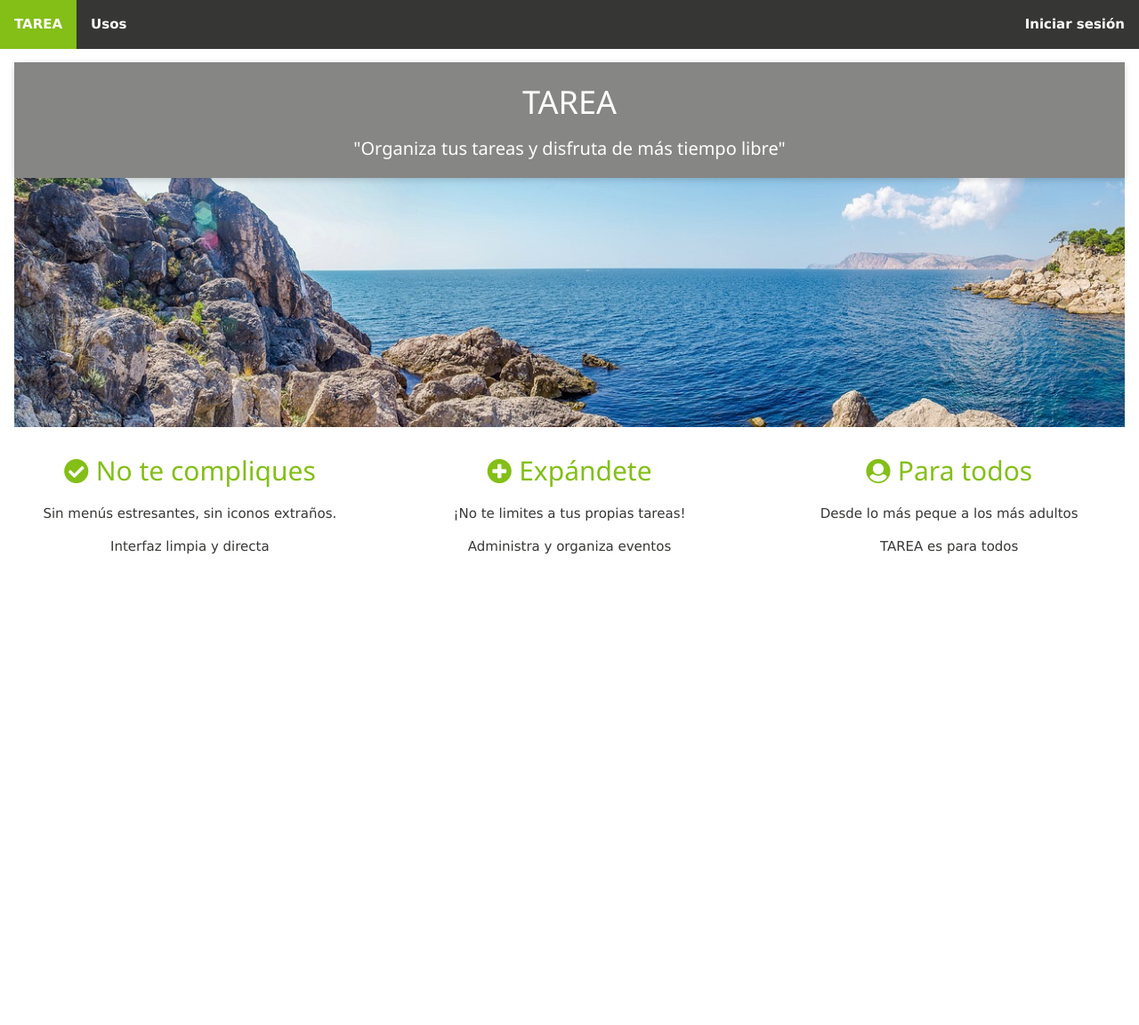
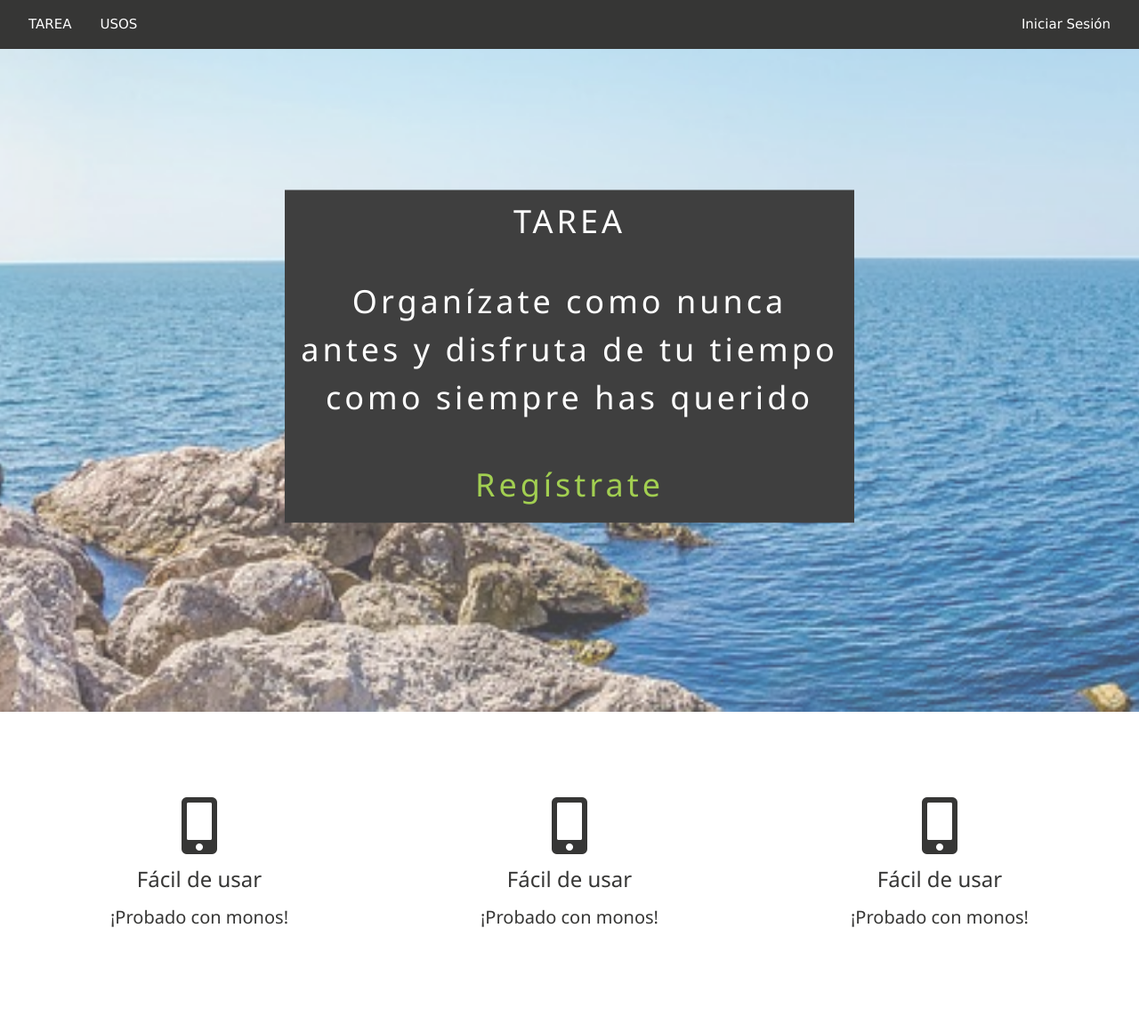
Before and after one commit to JoaquinBelloJimenez/tarea, a PHP site: page / in a window 1280 px wide. Shown: the whole page at 89% size. Before the commit the page ends 623 px from the top, so only its background shows below. Run offline with PHP 8.4, Linux system fonts and the light colour scheme.

Commit message:
Reestructuracion general

```diff
--- a/css/tarea.css
+++ b/css/tarea.css
@@ -10,17 +10,12 @@
   scroll-behavior: smooth;
 }
 
-body
-{margin: 0;}
+
 
 html, body {
   height: 100% !important;
 }
 
-body .full-height {
-  scroll-behavior: smooth;
-  height: 100% !important;
-}
 
 /*.Completada {
   display: none; Edita para mostrar las tareas co,pletadas o las incompletas
@@ -55,44 +50,12 @@ body .full-height {
 {background-color: var(--color-sec); color:white;}
 .color-hover-black:hover
 {background-color: var(--color-black); color:white;}
-/**/
 
-/**/
-.full-width
-{width:100%;}
-.full-height
-{height: 100%;}
-.half-height
-{min-height: 50%;}
-/**/
-.main-content{
-  padding-top: 54px;
-  overflow-y: scroll;
+.background-img-1 {
+  background: url("../img/img1.jpg");
+  min-height: 100%;
+  background-attachment: fixed;
+  background-position: center;
+  background-repeat: no-repeat;
+  background-size: cover;
 }
-a
-{text-decoration:none;}
-
-.w3-margin-top-64
-{margin-top:64px;}
-.w3-margin-bottom
-{margin-bottom:32px;}
-.w3-round-bottom-left
-{border-radius: 0px 0px 5px 30px;}
-.w3-round-bottom
-{border-radius: 0px 0px 30px 30px;}
-.w3-round-bottom-right
-{border-radius: 0px 0px 30px 5px;}
-
-/*Cards*/
-.w3-container {
-  font-size: 18px;
-}
-
-/*Navigation*/
-.w3-bar-item, button
-{font-weight: bold;}
-
-/*fa icons*/
-.fas {
-  font-size: 28px;
-}
--- a/index.php
+++ b/index.php
@@ -10,102 +10,50 @@
      <meta name="viewport" content="width=device-width, user-scalable=no">
   </head>
   <body>
-
+    <!-- Navbar-->
     <div class="w3-top">
-
-      <div class="w3-bar background-color-pri color-white color-hover-black">
-          <a class="w3-bar-item w3-padding-16 color-hover-pri" href="#inicio">TAREA</a>
-        <a class="w3-bar-item w3-padding-16 color-hover-pri" href="#usos">Usos</a>
-        <a class="w3-bar-item w3-padding-16 w3-right color-hover-sec" href="login.php">Iniciar sesión</a>
+      <div class="w3-bar background-color-black color-white w3-padding">
+        <a class="w3-bar-item w3-button w3-hide-medium w3-hide-large w3-right">
+          <i class="fa fa-bars"></i>
+        </a>
+        <a href="#inicio" class="w3-bar-item w3-btn">TAREA</a>
+        <a href="#usos" class="w3-bar-item w3-btn w3-hide-small"></i>USOS</a>
+        <a href="login.php" class="w3-bar-item w3-btn w3-hide-small w3-right w3-hover-red">Iniciar Sesión</a>
       </div>
-
     </div>
 
-    <div class="main-content full-width full-height">
+    <!-- Seccion 1 -->
+    <div class="background-img-1 w3-display-container w3-opacity-min" id="inicio">
+      <div class="w3-display-middle">
+        <span class="w3-center w3-padding-large w3-wide">
+          <h1 class="w3-padding" style="opacity:1; background-color:black; color:white;">
+            TAREA
+            <p>Organízate como nunca antes <span class="w3-hide-small"> y disfruta de tu tiempo como siempre has querido </span></p>
+            <div class="w3-animate-opacity w3-button w3-center color-pri">Regístrate</div>
+          </h1>
+        </span>
+      </div>
+    </div>
 
-      <div id="inicio" class="full-height">
-        <div class="color-white w3-margin">
-          <div class="w3-padding w3-center w3-card background-color-black w3-opacity">
-            <h1>TAREA</h1>
-            <h4>"Organiza tus tareas y disfruta de más tiempo libre"</h4>
-          </div>
-            <img class="full-width" src="img/img1.jpg">
+    <div class="w3-container w3-padding-64" id="usos">
+      <div class="w3-row w3-center w3-padding-16">
+        <div class="w3-third w3-section color-black">
+          <i class="fas fa-mobile-alt w3-jumbo"></i>
+          <h3>Fácil de usar</h3>
+          <h4>¡Probado con monos!</h4>
         </div>
-
-        <div class="w3-row w3-center">
-
-          <div class="w3-third">
-            <h2 class="color-pri">  <i class="fas fa-check-circle color-pri"></i>  No te compliques</h2>
-            <p class="color-black">Sin menús estresantes, sin iconos extraños.</p>
-            <p class="color-black">Interfaz limpia y directa</p>
-          </div>
-
-          <div class="w3-third">
-            <h2 class="color-pri">  <i class="fas fa-plus-circle color-pri"></i>  Expándete</h2>
-            <p class="color-black">¡No te limites a tus propias tareas!</p>
-            <p class="color-black">Administra y organiza eventos</p>
-          </div>
-
-          <div class="w3-third">
-            <h2 class="color-pri">  <i class="fas fa-user-circle color-pri"></i>  Para todos</h2>
-            <p class="color-black">Desde lo más peque a los más adultos</p>
-            <p class="color-black">TAREA es para todos</p>
-          </div>
-
+        <div class="w3-third w3-section color-black">
+          <i class="fas fa-mobile-alt w3-jumbo"></i>
+          <h3>Fácil de usar</h3>
+          <h4>¡Probado con monos!</h4>
+        </div>
+        <div class="w3-third w3-section color-black">
+          <i class="fas fa-mobile-alt w3-jumbo"></i>
+          <h3>Fácil de usar</h3>
+          <h4>¡Probado con monos!</h4>
         </div>
       </div>
-
-      <div id="usos" class="w3-margin-top-64 w3-margin-bottom w3-mobile">
-        <div class="w3-content w3-center">
-          <h1 class="color-black">¿Sirve para mí?</h1>
-          <h4 class="w3-margin">Aquí tienes algunos usos para TAREA ¿Sirve para tí?</h4>
-        </div>
-
-
-        <div class="w3-row-padding">
-          <div class="w3-third color-white">
-            <div class="background-color-black w3-container w3-center">
-              <h3>Para organizar tu trabajo</h3>
-            </div>
-            <div class="background-color-sec w3-container w3-round-bottom-right w3-margin-bottom">
-              <p>Mañana tienes una reunión, ponte esa corbata. Ya sabes.</p>
-              <p>Ordena esos documentos antes de que sea demasiado tarde</p>
-              <p>Recoge a tu compañero, el que se sienta al fondo.</p>
-              <p>Aprender el nombre de los compañeros</p>
-            </div>
-          </div>
-
-          <div class="w3-third color-white">
-            <div class="background-color-black w3-container w3-center">
-              <h3>Para estudiar</h3>
-            </div>
-            <div class="background-color-sec w3-container w3-round-bottom w3-margin-bottom">
-              <p>Repasar para las clases de piano</p>
-              <p>Seguir con Mates hasta que me salga</p>
-              <p>Practicar la receta de la TV</p>
-              <p>Buscar tutorial en Youtube</p>
-            </div>
-          </div>
-
-          <div class="w3-third color-white">
-            <div class="background-color-black w3-container w3-center">
-              <h3>Para organizar tu día</h3>
-            </div>
-            <div class="background-color-sec w3-container w3-round-bottom-left w3-margin-bottom">
-              <p>Comprar un martillo enorme</p>
-              <p>Preguntar si mañana va a llover</p>
-              <p>Fingir que miro el móvil mientras camino</p>
-              <p>Quedar en el parque para charlar</p>
-            </div>
-          </div>
-        </div>
-
-
-      </div>
-
     </div>
 
-    <script type="text/javascript" src="js/jquery-3.3.1.min.js"></script>
-    <script type="text/javascript" src="js/slider.js"></script>
   </body>
 </html>
--- a/main.php
+++ b/main.php
@@ -24,7 +24,6 @@
      <meta charset="utf-8">
      <link rel="stylesheet" href="css/w3.css">
      <link rel="stylesheet" href="css/fontawesome-all.css">
-     <link rel="stylesheet" href="css/tarea.css">
      <meta name="viewport" content="width=device-width, user-scalable=no">
     <!-- <script type="text/javascript" src="js/jquery-3.3.1.min.js"></script>
      <script type="text/javascript" src="js/main.js"></script> -->
```
Also changed, not shown: js/main_admin.js (+116 -36 lines), main_admin.php (+1 -7 lines), oad/funciones_oad.php (+4 -7 lines), pruebas.html (added, +74 -0 lines), pruebas.php (deleted, +0 -36 lines), servicios/funciones_admin.php (added, +158 -0 lines), servicios/generar_tareas_admin.php (deleted, +0 -41 lines).
